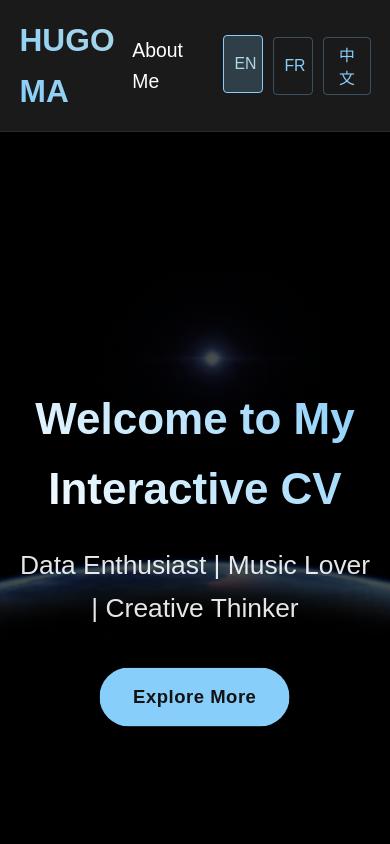
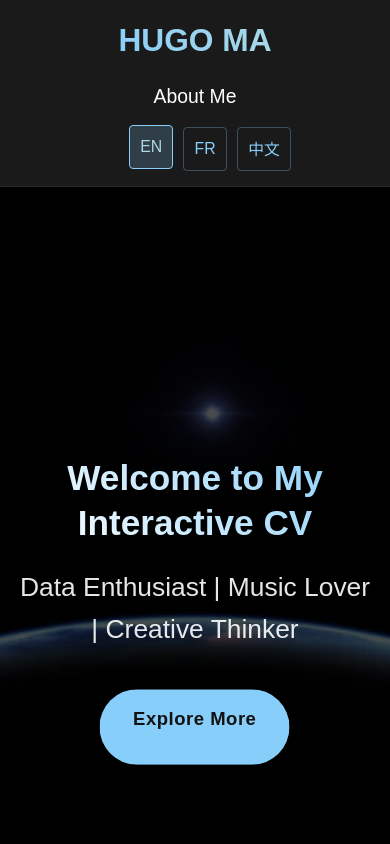
Before and after one commit to Boltchenet/cv-interactif, a plain HTML site: page index.html in a window 390 px wide. Shown: the top 844 px of the page. Drawn offline with Linux system fonts and the light colour scheme.

Commit message:
Update styles.css

```diff
--- a/styles.css
+++ b/styles.css
@@ -1200,3 +1200,40 @@ body.other-page {
 body:lang(cn) {
     font-family: 'Arial', 'Microsoft YaHei', sans-serif;
 }
+
+/* ================ MOBILE BACKUP (SAFE) ================ */
+/* Ne s'applique QUE si l'écran est ≤ 768px */
+@media (max-width: 768px) {
+  /* Force le header à s'empiler sans changer son style desktop */
+  header {
+    flex-direction: column !important;
+    gap: 15px;
+  }
+
+  /* Rend les cartes full-width mais garde leurs animations */
+  .card {
+    width: 100% !important;
+    max-width: none !important;
+  }
+
+  /* Agrandit les boutons tactiles */
+  .cta-button, .lang-btn {
+    min-width: 44px;
+    min-height: 44px;
+  }
+}
+
+/* Correction safe pour très petits écrans (≤ 480px) */
+@media (max-width: 480px) {
+  /* Réduit la taille du texte hero */
+  .hero-content h2 {
+    font-size: 2em !important;
+    line-height: 1.3;
+  }
+
+  /* Optimise l'espacement des cartes */
+  .card-container {
+    gap: 20px !important;
+    padding: 0 10px !important;
+  }
+}
```
